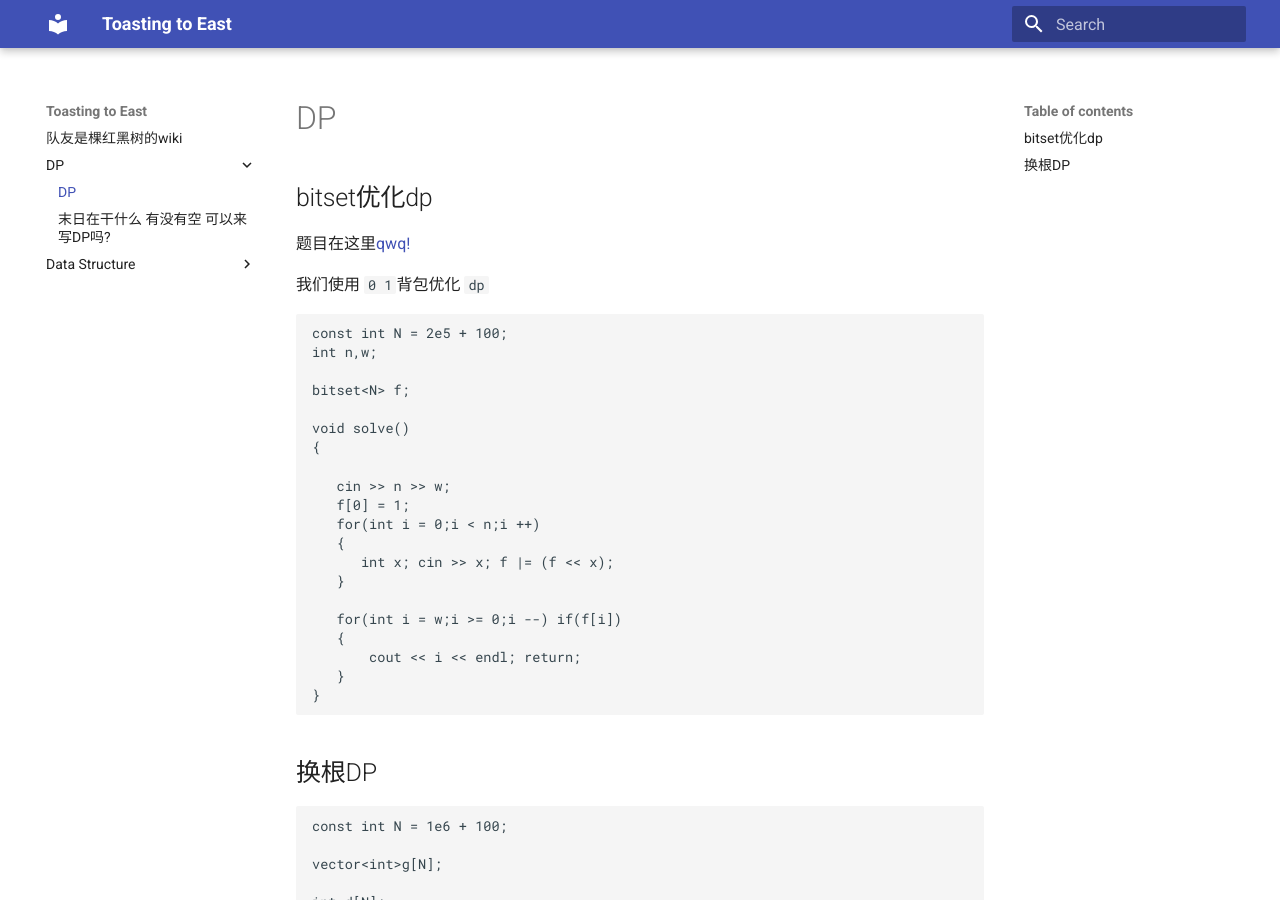
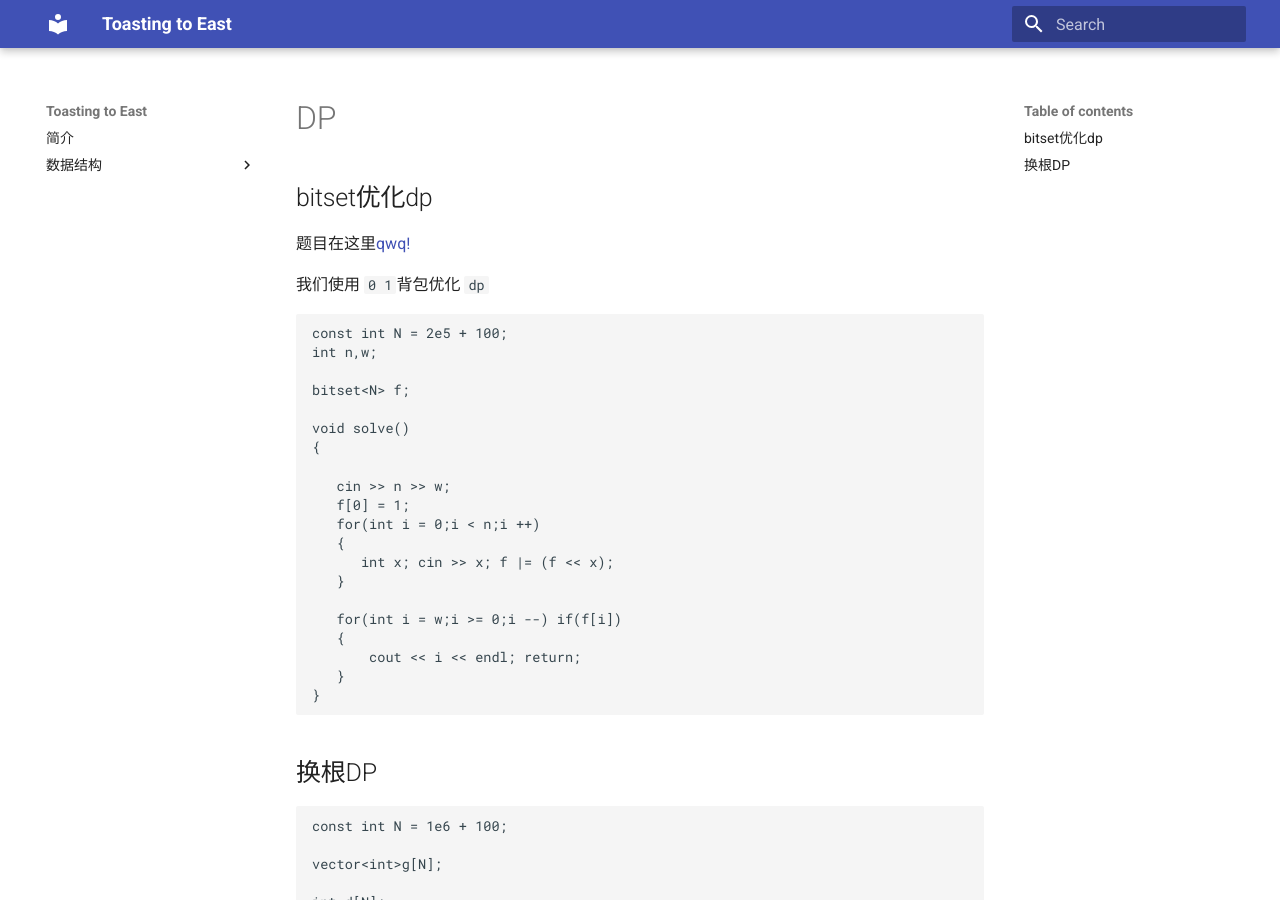
Before and after one commit to MRchenyuheng/my_wiki, an MkDocs documentation site: the page built from docs/DP/动态规划-1-普通动态规划.md, in a window 1280 px wide and 900 px high. Built offline with MkDocs 1.6.1 and Material for MkDocs 9.7.7, drawn with Linux system fonts in a browser that asks for light colours; some of the changed lines change nothing that is shown.

Commit message:
datast 20231207

```diff
--- /dev/null
+++ b/docs/Data_Structure/index.md
@@ -0,0 +1,3 @@
+# 队友是棵红黑树的wiki
+
+这里是 acm 团队 队友是棵红黑树 的 wiki
--- a/mkdocs.yml
+++ b/mkdocs.yml
@@ -7,3 +7,12 @@ markdown_extensions:
 
 extra_javascript:
     - 'https://cdnjs.cloudflare.com/ajax/libs/mathjax/2.7.0/MathJax.js?config=TeX-MML-AM_CHTML'
+
+
+# Contents
+nav:
+  - '简介': 'index.md'
+
+  - '数据结构':
+    - 'Data_Structure/index.md'
+    - 'DSU': 'Data_Structure/数据结构-1-DSU.md'
```
Also changed, not shown: index.md (renamed from docs/index.md), 2 other files.
